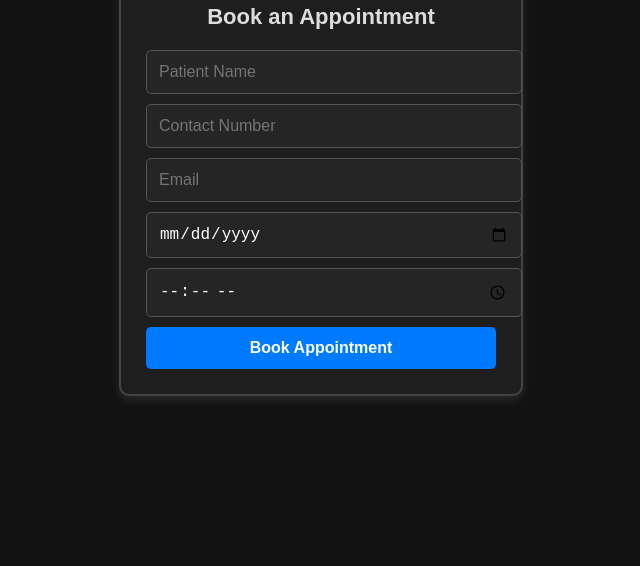
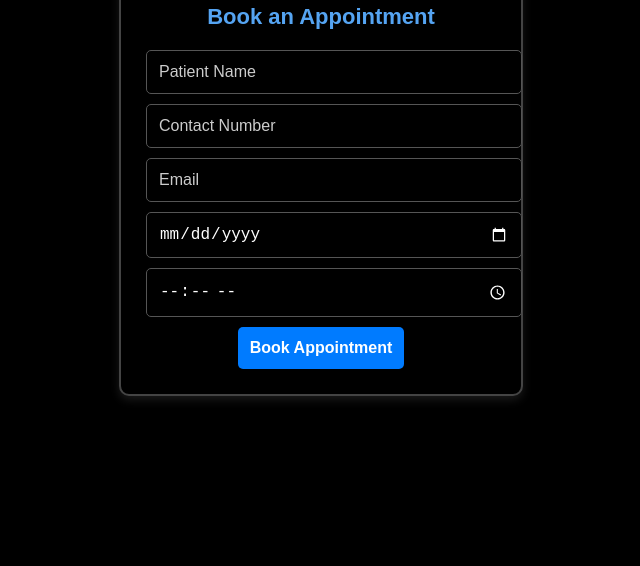
Before and after one commit to atharava205/wafgaonkar-hospital-appointments, a plain HTML site: page index.html in a window 1280 px wide. Shown: the part 234-800 px from the top of the page, without its empty margins (319-959 px from the left). Drawn offline with Linux system fonts and the light colour scheme.

Commit message:
Update index.html

```diff
--- a/index.html
+++ b/index.html
@@ -7,7 +7,7 @@
     <style>
         body {
             font-family: Arial, sans-serif;
-            background-color: #121212; /* Dark background */
+            background-color: #000; /* All Black Background */
             display: flex;
             justify-content: center;
             align-items: center;
@@ -16,7 +16,7 @@
         }
 
         .container {
-            background: #1e1e1e; /* Dark gray box */
+            background: #000; /* Fully Black Box */
             padding: 25px;
             border-radius: 10px;
             box-shadow: 0px 4px 10px rgba(255, 255, 255, 0.1); /* Light shadow */
@@ -27,7 +27,7 @@
 
         h2 {
             margin-bottom: 10px;
-            color: #ddd; /* Light gray text */
+            color: #55a4f2; /* Light Blue Title */
             font-size: 22px;
             font-weight: bold;
         }
@@ -35,40 +35,56 @@
         .hospital-name {
             font-size: 18px;
             font-weight: bold;
-            color: #5a9bd5; /* Light blue */
+            color: #55a4f2; /* Light Blue Hospital Name */
             margin-bottom: 15px;
         }
 
-        input, button {
+        input {
             width: 100%;
             padding: 12px;
             margin-top: 10px;
             border-radius: 5px;
             border: 1px solid #555; /* Medium-dark border */
             font-size: 16px;
-            background-color: #252525; /* Dark input field */
-            color: white;
+            background-color: #000; /* Fully Black Input Fields */
+            color: white; /* White Text */
+        }
+
+        input::placeholder {
+            color: white; /* White placeholder text */
+            opacity: 0.8;
         }
 
         input:focus {
             outline: none;
-            border-color: #5a9bd5;
-            box-shadow: 0 0 8px rgba(90, 155, 213, 0.3);
+            border-color: white; /* White border on focus */
+            box-shadow: 0 0 8px rgba(255, 255, 255, 0.4);
         }
 
+        /* Make Date & Time Icons White */
+        input[type="date"],
+        input[type="time"] {
+            color-scheme: dark; /* Ensures white text & icons */
+        }
+
+        /* Button Style */
         button {
-            background-color: #007bff; /* Bright blue button */
-            color: white;
+            background-color: #007bff; /* Blue Button */
+            color: white; /* White Text */
             font-weight: bold;
             cursor: pointer;
             border: none;
             transition: all 0.3s ease-in-out;
+            padding: 12px;
+            margin-top: 10px;
+            border-radius: 5px;
+            font-size: 16px;
         }
 
         button:hover {
-            background-color: #55a4f2; /* Slightly darker blue */
+            background-color: #4690d9; /* Slightly Lighter Blue on Hover */
             transform: scale(1.05);
-            box-shadow: 0px 0px 12px rgba(0, 123, 255, 0.6); /* Soft blue glow */
+            box-shadow: 0px 0px 12px rgba(255, 255, 255, 0.6); /* White Glow */
         }
     </style>
 </head>
```
